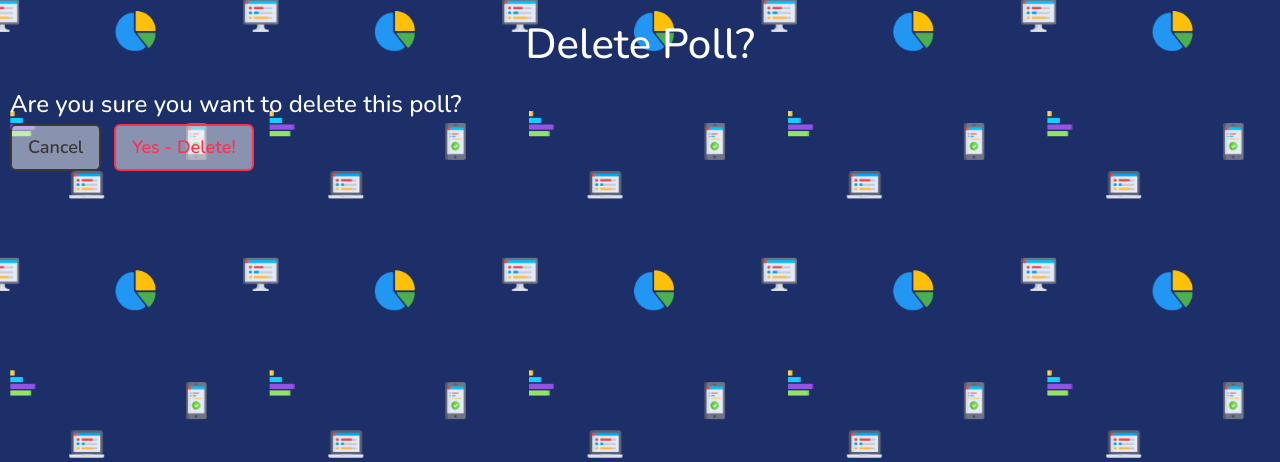
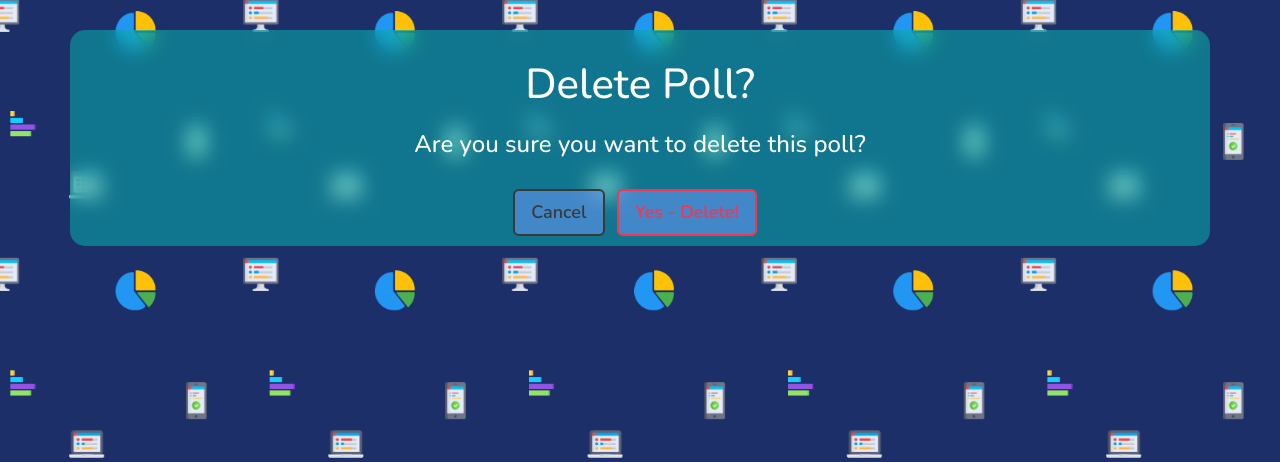
Before and after one commit to egger0a6/sole-pole, a Django app: page /polls/1/delete in a window 1280 px wide. Shown: the part 60-522 px from the top of the page. Run offline with Django 4.2, Linux system fonts and the light colour scheme; a user stored in the database is signed in; tables that the repository leaves empty hold one stand-in row (values such as "Sample post").

Commit message:
style confirm delete template

```diff
--- /dev/null
+++ b/main_app/static/css/confirm_delete.css
@@ -0,0 +1,21 @@
+.container {
+  text-align: center;
+  padding: 10px;
+  border-radius: 15px;
+  background: rgba(5,187,180,0.5);
+}
+
+@supports (-webkit-backdrop-filter: none) or (backdrop-filter: none) {
+  .container {
+    -webkit-backdrop-filter: blur(10px);
+    backdrop-filter: blur(10px);
+  }
+}
+
+.btn {
+  background: rgb(100, 149, 237, 0.6);
+}
+
+.btn:hover {
+  background: rgb(46,89,167);
+}
--- a/main_app/templates/main_app/poll_confirm_delete.html
+++ b/main_app/templates/main_app/poll_confirm_delete.html
@@ -1,14 +1,23 @@
 {% extends 'base.html' %}
 {% load static %}
 
+{% block head %}
+<link
+  rel="stylesheet"
+  type="text/css"
+  href="{% static 'css/confirm_delete.css' %}"
+/>
+{% endblock %}
+
 {% block content %}
 
+<div class="container mt-5">
   <div class="page-header">
     <h1>Delete Poll?</h1>
   </div>
   <h2>Are you sure you want to delete this poll?</h2>
 
-<form action="" method="POST" class="form">
+  <form action="" method="POST" class="form mt-5">
     {% csrf_token %}
     <a
       href="{% url 'polls_detail' poll.id %}"
@@ -18,5 +27,6 @@
     </a>
     <button type="submit" class="btn danger">Yes - Delete!</button>
   </form>
+</div>
 
 {% endblock %}
```
Lines whose indentation alone changed are shown as unchanged.
